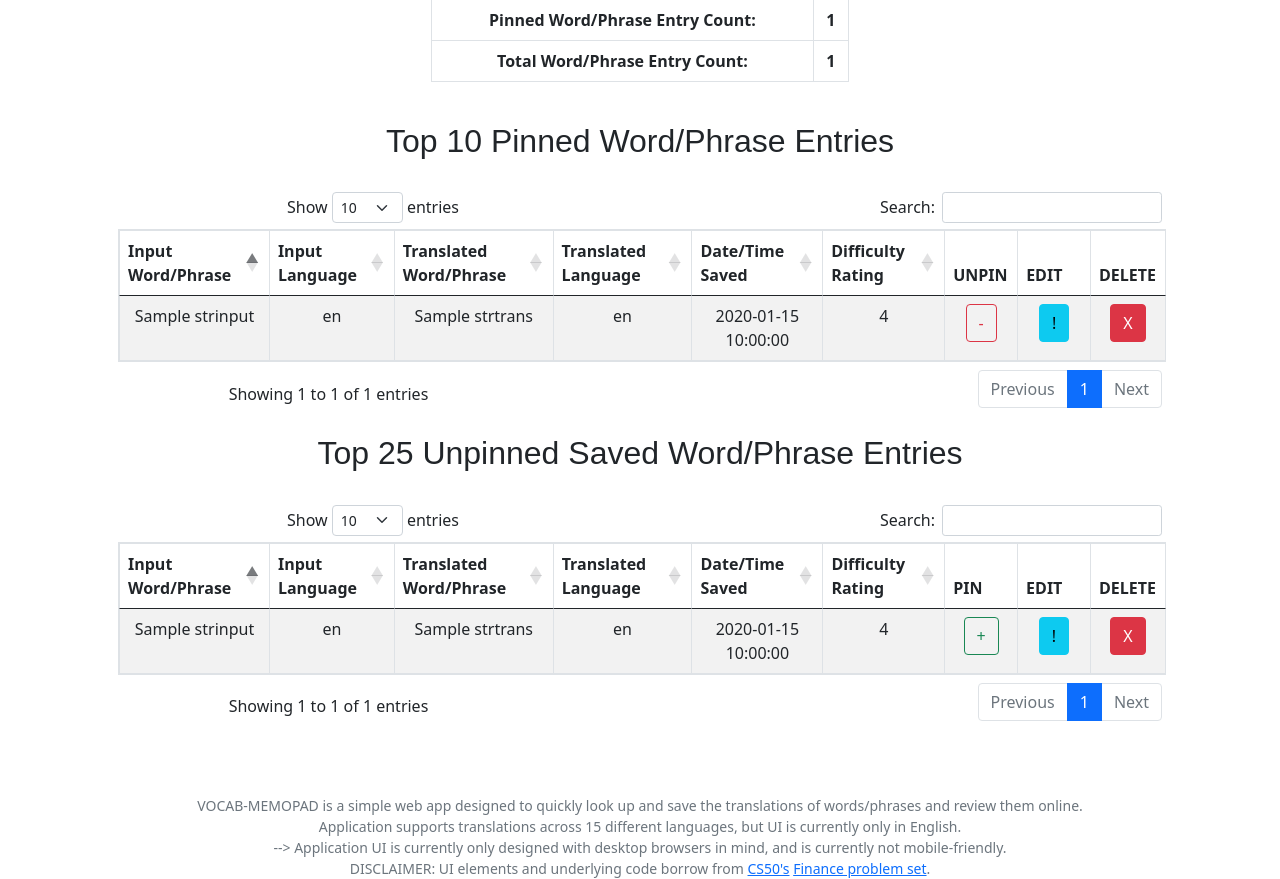
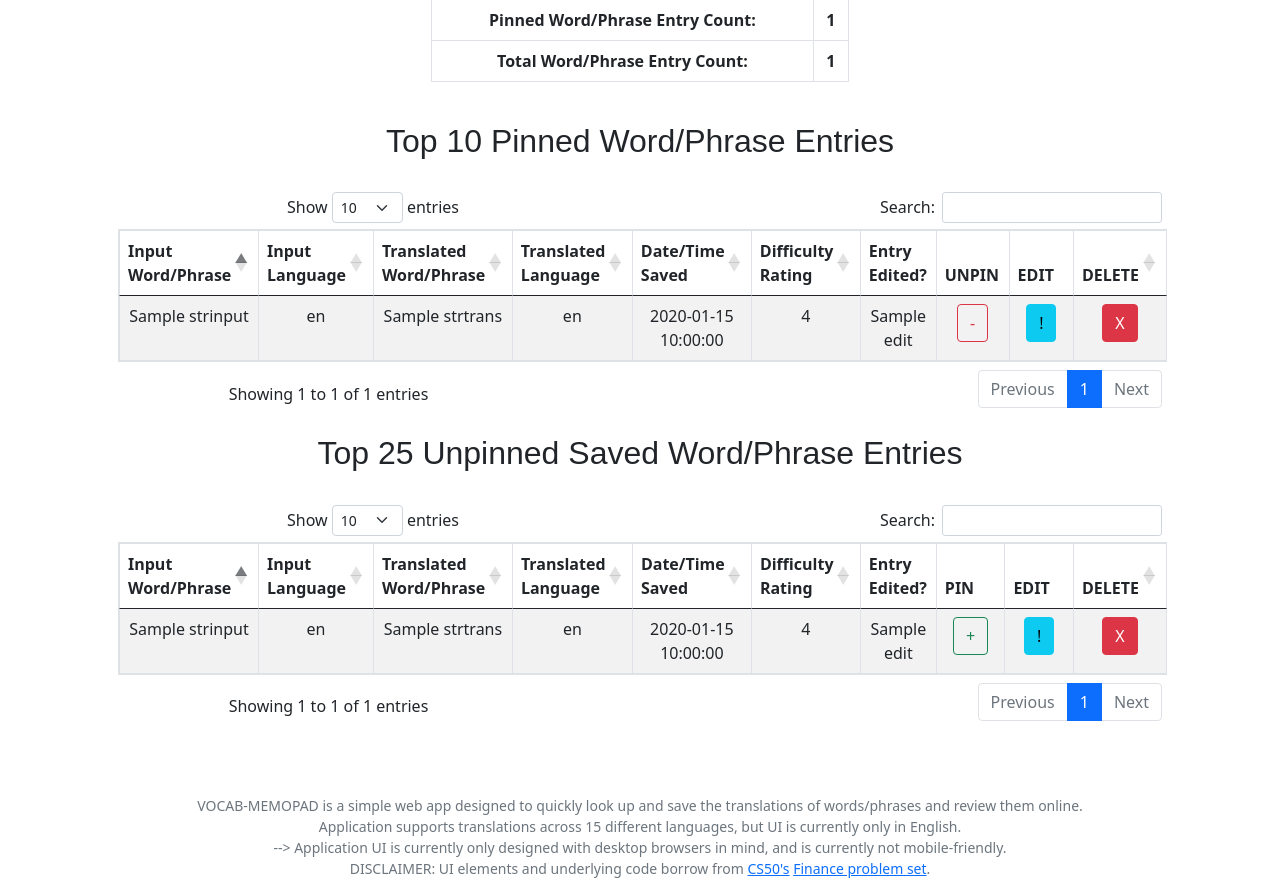
Before and after one commit to rkjrivero/vocab-memopad, a Flask app: template templates/index.html in a window 1280 px wide. Shown: the part 177-1056 px from the top of the page. Run offline with Flask 2, Linux system fonts and the light colour scheme; the visitor is signed in with stand-in values (Sample User, id 1); the template is opened without the code that fills it: most values are stand-ins (such as "Sample title", 1, 10 or a date in 2020); lists and menus that the app fills with data are empty; some libraries are stand-ins or nearby versions.

Commit message:
Implemented edit-status tracking

```diff
--- a/application.py
+++ b/application.py
@@ -680,10 +680,10 @@ def review():
 
         # Insert values from shadowcopy to vocab table, but utilize difficulty/inputpin values from review.html
         db.execute(
-            "INSERT INTO vocab (userlink, strinput, strtrans, langinput, langtrans, time, rating, pin) VALUES (?, ?, ?, ?, ?, ?, ?, ?)",
+            "INSERT INTO vocab (userlink, strinput, strtrans, langinput, langtrans, time, rating, pin, edit) VALUES (?, ?, ?, ?, ?, ?, ?, ?, ?)",
             shadowcopy[0]["shauserlink"], shadowcopy[0]["shastrinput"], shadowcopy[0]["shastrtrans"],
             shadowcopy[0]["shalanginput"], shadowcopy[0]["shalangtrans"], shadowcopy[0]["shatime"],
-            request.form.get("difficulty"), varinputpin
+            request.form.get("difficulty"), varinputpin, False
         )
 
         # Purge shadow table after every successful insertion to vocab table
--- a/templates/delete.html
+++ b/templates/delete.html
@@ -18,6 +18,7 @@
                 <th>Date/Time Saved</th>
                 <th>Difficulty Rating</th>
                 <th>Entry Pinned?</th>
+                <th>Entry Edited?</th>
             </tr>
         </thead>
         <tbody>
@@ -30,6 +31,7 @@
                 <td> {{ deletiontable.time }} </td>
                 <td> {{ deletiontable.rating }} </td>
                 <td> {{ deletiontable.pin }} </td>
+                <td> {{ deletiontable.edit }} </td>
             </tr>
         </tbody>
     </table>
--- a/templates/edit.html
+++ b/templates/edit.html
@@ -18,6 +18,7 @@
                 <th>Date/Time Saved</th>
                 <th>Difficulty Rating</th>
                 <th>Entry Pinned?</th>
+                <th>Entry Edited?</th>
             </tr>
         </thead>
         <tbody>
@@ -30,6 +31,7 @@
                 <td> {{ revisiontable.time }} </td>
                 <td> {{ revisiontable.rating }} </td>
                 <td> {{ revisiontable.pin }} </td>
+                <td> {{ revisiontable.edit }} </td>
             </tr>
 
         </tbody>
--- a/templates/index.html
+++ b/templates/index.html
@@ -55,6 +55,7 @@
                 <th>Translated Language</th>
                 <th>Date/Time Saved</th>
                 <th>Difficulty Rating</th>
+                <th>Entry Edited?</th>
                 <th>UNPIN</th>
                 <th>EDIT</th>
                 <th>DELETE</th>
@@ -69,6 +70,7 @@
                 <td> {{ all_languages[pinvocabtable.langtrans] }} </td>
                 <td> {{ pinvocabtable.time }} </td>
                 <td> {{ pinvocabtable.rating }} </td>
+                <td> {{ pinvocabtable.edit }} </td>
                 <td>
                     <form action="/unpinentry" method="post">
                         <button type="submit" name="unpinword" class="btn btn-outline-danger" value="{{pinvocabtable.wordid}}">-</button>
@@ -102,6 +104,7 @@
                 <th>Translated Language</th>
                 <th>Date/Time Saved</th>
                 <th>Difficulty Rating</th>
+                <th>Entry Edited?</th>
                 <th>PIN</th>
                 <th>EDIT</th>
                 <th>DELETE</th>
@@ -116,6 +119,7 @@
                 <td> {{ all_languages[allvocabtable.langtrans] }} </td>
                 <td> {{ allvocabtable.time }} </td>
                 <td> {{ allvocabtable.rating }} </td>
+                <td> {{ allvocabtable.edit }} </td>
                 <td>
                     <form action="/pinentry" method="post">
                         <button type="submit" name="pinword" class="btn btn-outline-success" value="{{allvocabtable.wordid}}">+</button>
--- a/templates/recallall.html
+++ b/templates/recallall.html
@@ -39,6 +39,7 @@
                 <th>Date/Time Saved</th>
                 <th>Difficulty Rating</th>
                 <th>Entry Pinned?</th>
+                <th>Entry Edited?</th>
                 <th>PIN/ UNPIN</th>
                 <th>EDIT</th>
                 <th>DELETE</th>
@@ -54,6 +55,7 @@
                 <td> {{ fullvocabtable.time }} </td>
                 <td> {{ fullvocabtable.rating }} </td>
                 <td> {{ fullvocabtable.pin }} </td>
+                <td> {{ fullvocabtable.edit }} </td>
                 {% if fullvocabtable.pin %}
                 <td>
                     <form action="/unpinentry" method="post">
--- a/templates/recallpin.html
+++ b/templates/recallpin.html
@@ -38,6 +38,7 @@
                 <th>Translated Language</th>
                 <th>Date/Time Saved</th>
                 <th>Difficulty Rating</th>
+                <th>Entry Edited?</th>
                 <th>UNPIN ENTRY</th>
                 <th>EDIT ENTRY</th>
                 <th>DELETE ENTRY</th>
@@ -52,6 +53,7 @@
                 <td> {{ all_languages[pinnedvocabtable.langtrans] }} </td>
                 <td> {{ pinnedvocabtable.time }} </td>
                 <td> {{ pinnedvocabtable.rating }} </td>
+                <td> {{ pinnedvocabtable.edit }} </td>
                 <td>
                     <form action="/unpinentry" method="post">
                         <button type="submit" name="unpinword" class="btn btn-outline-danger" value="{{pinnedvocabtable.wordid}}">-</button>
```
